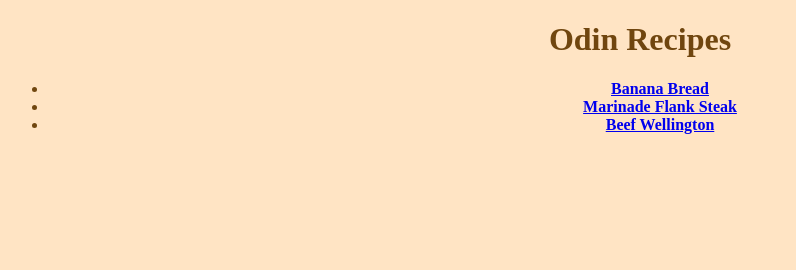
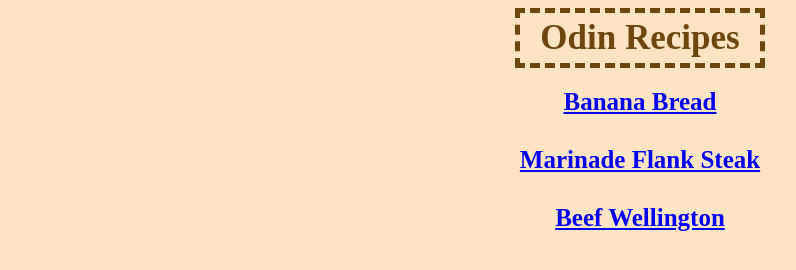
Before and after one commit to BlongIV/odin-recipes, a plain HTML site: page index.html in a window 1280 px wide. Shown: the whole page, without its empty margins (0-796 px from the left). Drawn offline with Linux system fonts and the light colour scheme.

Commit message:
Added Styling to homepage

```diff
--- a/index.html
+++ b/index.html
@@ -7,12 +7,10 @@
     <link rel="stylesheet" href="styles.css">
 </head>
 <body>
-    <h1>Odin Recipes</h1>
-    <ul>
-        <li><a href="recipes/bananabread.html">Banana Bread</a></li>
-        <li><a href="recipes/steak.html">Marinade Flank Steak</a></li>
-        <li><a href="recipes/wellington.html">Beef Wellington</a></li>
-    </ul>
+    <div class="title">Odin Recipes</div>
+    <div class="recipe-item"><a href="recipes/bananabread.html">Banana Bread</a></div>
+    <div class="recipe-item"><a href="recipes/steak.html">Marinade Flank Steak</a></div>
+    <div class="recipe-item"><a href="recipes/wellington.html">Beef Wellington</a></div>
 
 </body>
 </html>
--- a/styles.css
+++ b/styles.css
@@ -15,8 +15,28 @@ ul, ol {
 p {
     color:rgb(112, 70, 15);
     text-align: center;
+    font-weight: bold;
 }
 
-li, p {
+
+
+.recipe-item {
+    padding: 10px;
+    text-align: center;
     font-weight: bold;
+    margin: 10px;
+    font-size: 25px;
 }
+
+.title {
+    border: 5px;
+    border-style: dashed;
+    padding: 5px;
+    text-align: center;
+    color:rgb(112, 70, 15);
+    font-size: 35px;
+    font-weight: bold;
+    box-sizing: border-box;
+    width: 250px;
+    margin: 0 auto;
+}
```
